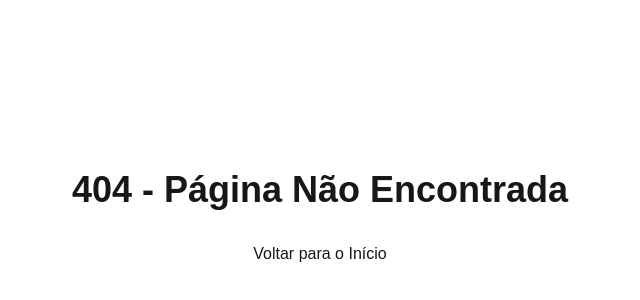
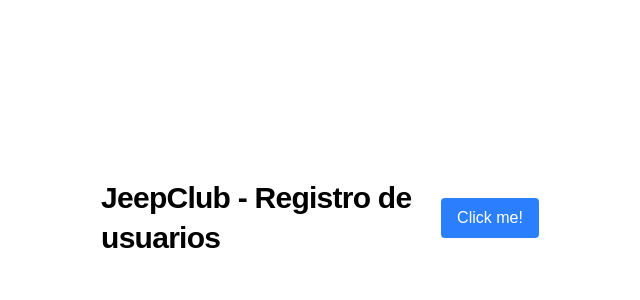
Before and after one commit to Jeep-Club/front-end-web-application, a Next.js app: page /registro in a window 1280 px wide. Before the commit this address had no page. Shown: the part 182-482 px from the top of the page, without its empty margins (320-960 px from the left). Built offline with nearby package versions, Linux system fonts and the light colour scheme.

Commit message:
chore(registro): cria a pasta para a rota de registro

```diff
--- /dev/null
+++ b/src/app/registro/page.tsx
@@ -0,0 +1,16 @@
+import RootComponent from "@/components/pages/root";
+
+export default function Root() {
+  return (
+    <div className="flex min-h-screen items-center justify-center">
+      <main className="flex h-dvh w-full flex-col items-center justify-center gap-y-14">
+        <header className="flex items-center justify-center gap-5">
+          <h1 className="max-w-xs text-3xl font-semibold leading-10 tracking-tight text-black dark:text-zinc-50">
+            JeepClub - Registro de usuarios
+          </h1>
+          <RootComponent />
+        </header>
+      </main>
+    </div>
+  );
+}
```
Also changed, not shown: 1 other file (tests, documents, lock files or other folders).
